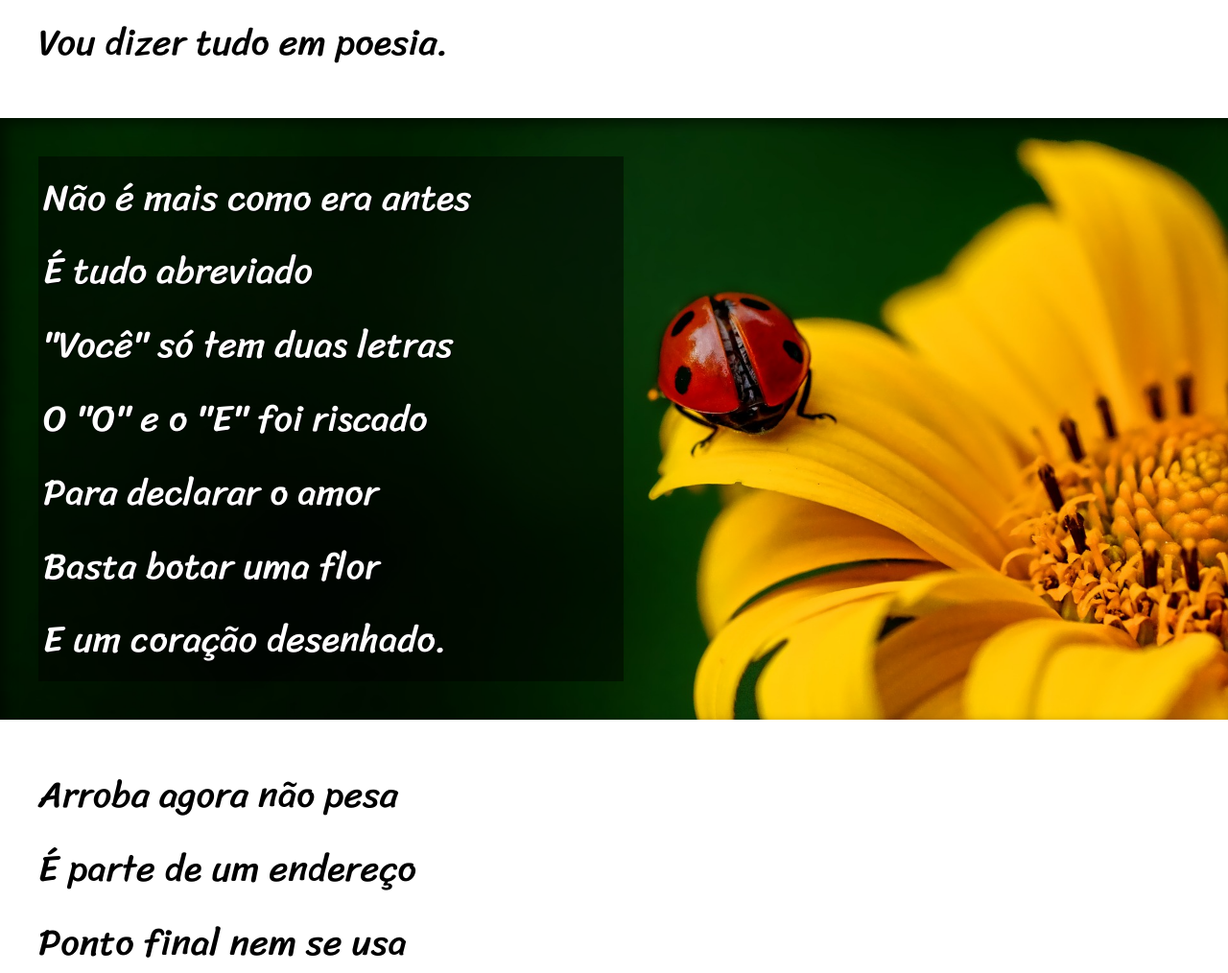
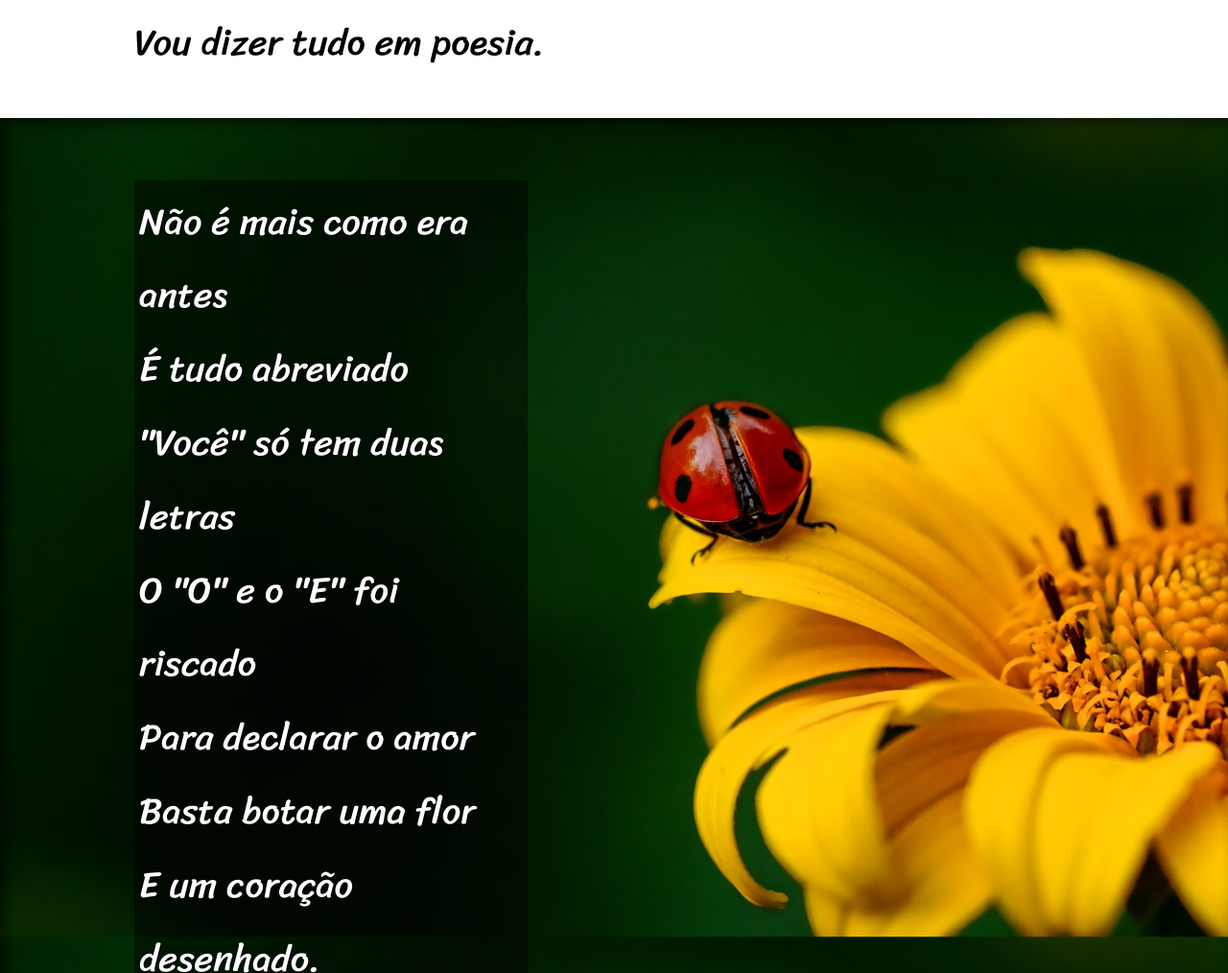
Before and after one commit to brunogprado/projeto-cordel, a plain HTML site: page index.html in a window 1280 px wide. Shown: the part 780-1794 px from the top of the page at 96% size. Drawn offline with Linux system fonts and the light colour scheme.

Commit message:
Update style.css

```diff
--- a/style.css
+++ b/style.css
@@ -33,7 +33,7 @@ main {
 }
 
 section {
-    margin: 25px 0px 20px 0px;
+    margin: 25px 0px 20px 100px;
 }
 
 #background001 {
@@ -43,7 +43,7 @@ section {
     box-shadow: inset 6px 6px 13px 0px rgba(0, 0, 0, 0.493);
     background-image: url(imagens/background001.jpg);
     background-position: right center;
-    background-repeat: no-repeat;
+    /* background-repeat: no-repeat; */
     background-attachment: fixed;
     background-size: cover;
 }
@@ -54,7 +54,7 @@ section {
     box-shadow: inset 6px 6px 13px 0px rgba(0, 0, 0, 0.493);
     background-image: url(imagens/background002.jpg);
     background-position: right center;
-    background-repeat: no-repeat;
+    /* background-repeat: no-repeat; */
     background-attachment: fixed;
     background-size: cover;
 }
@@ -63,8 +63,12 @@ main #background001 p {
     color: white;
     text-shadow: 1px 1px black;
     background-color: rgba(0, 0, 0, 0.466);
-    width: 50%; /* width: 400px */ /* display: inline-block */
+    width: 50%;
+    width: 400px;
+    display: inline-block;
     padding: 5px;
+    margin: 25px 0px 20px 100px;
+
 }
 
 main #background002 p {
@@ -73,6 +77,8 @@ main #background002 p {
     background-color: rgba(0, 0, 0, 0.466);
     display: inline-block; /* utilizando este display ele transforma para o tamanho do conteúdo */
     padding: 5px;
+    margin: 25px 0px 20px 100px;
+
 }
 
 footer {
```
